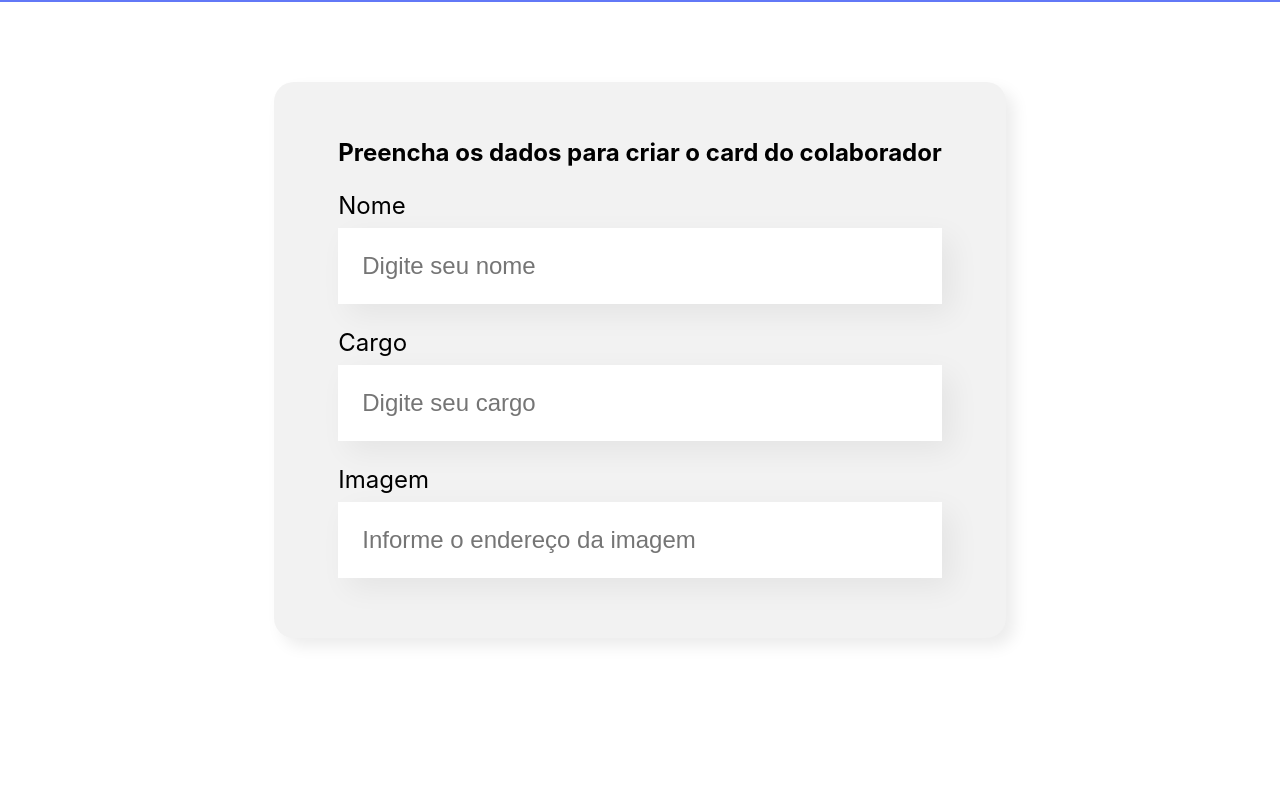
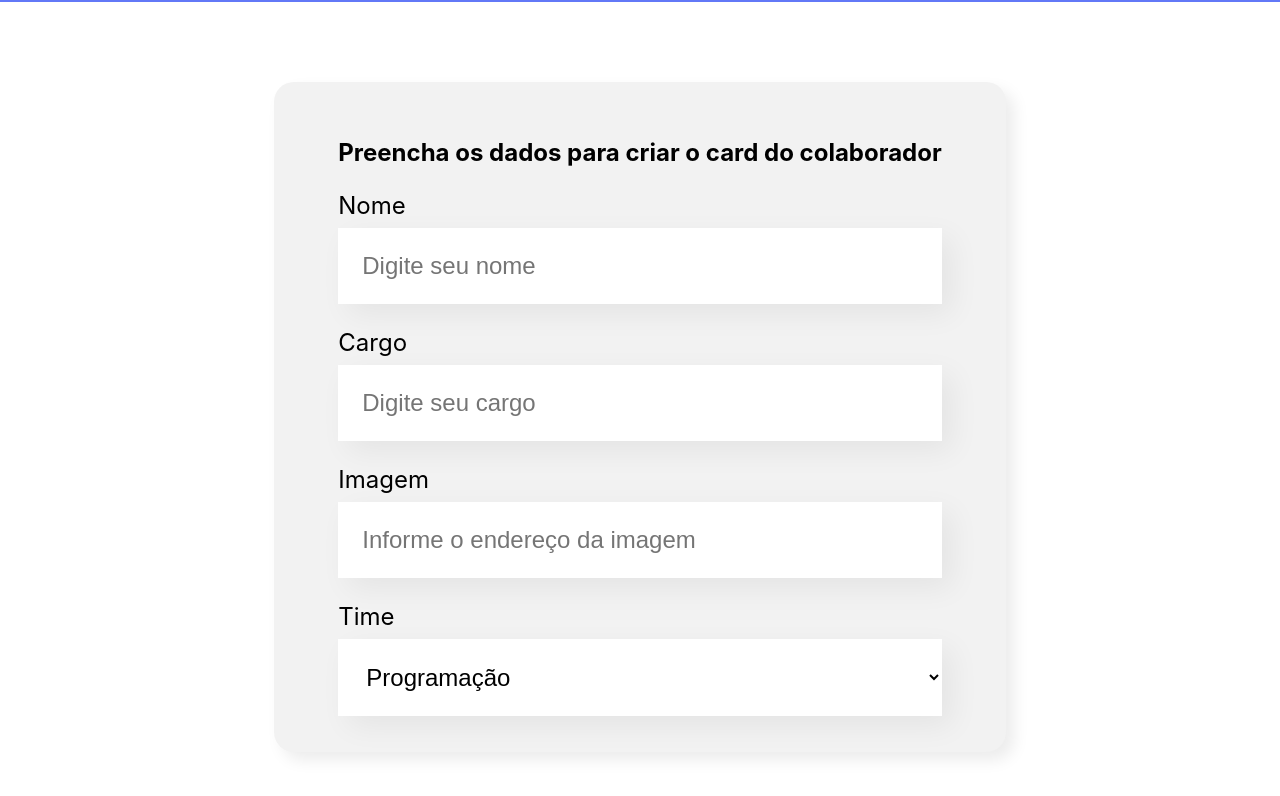
Before and after one commit to FrancisCarolina/Organo, a React (Create React App) app in the folder organo/: page / in a window 1280 px wide. Shown: the part 496-1292 px from the top of the page. Before the commit the page ends 1214 px from the top, so only its background shows below. Built offline with nearby package versions, Linux system fonts and the light colour scheme.

Commit message:
lista suspensa componente

```diff
--- a/organo/src/componentes/Formulario/index.js
+++ b/organo/src/componentes/Formulario/index.js
@@ -1,7 +1,17 @@
 import "./Formulario.css";
 import CampoTexto from "../CampoTexto";
+import ListaSuspensa from "../ListaSuspensa";
 
 const Formulario = () => {
+  const times = [
+    "Programação",
+    "Front-End",
+    "Data Science",
+    "Devops",
+    "UX e Design",
+    "Mobile",
+    "Inovação e Gestão",
+  ];
   return (
     <section className="formulario">
       <form>
@@ -9,6 +19,7 @@
         <CampoTexto label="Nome" placeholder="Digite seu nome" />
         <CampoTexto label="Cargo" placeholder="Digite seu cargo" />
         <CampoTexto label="Imagem" placeholder="Informe o endereço da imagem" />
+        <ListaSuspensa label="Time" itens={times} />
       </form>
     </section>
   );
--- /dev/null
+++ b/organo/src/componentes/ListaSuspensa/ListaSuspensa.css
@@ -0,0 +1,15 @@
+.lista-suspensa label{
+    display: block;
+    margin-bottom: 8px;
+    font-size: 24px;
+}
+
+.lista-suspensa select{
+    background-color: #FFF;
+    box-shadow: 10px 10px 30px rgba(0,0,0, 0.06);
+    width: 100%;
+    border: none;
+    font-size: 24px;
+    padding: 24px;
+    box-sizing: border-box;
+}
--- /dev/null
+++ b/organo/src/componentes/ListaSuspensa/index.js
@@ -0,0 +1,15 @@
+import "./ListaSuspensa.css";
+
+const ListaSuspensa = (props) => {
+  return (
+    <div className="lista-suspensa">
+      <label>{props.label}</label>
+      <select>
+        {props.itens.map((item) => (
+          <option key={item}>{item}</option>
+        ))}
+      </select>
+    </div>
+  );
+};
+export default ListaSuspensa;
```
